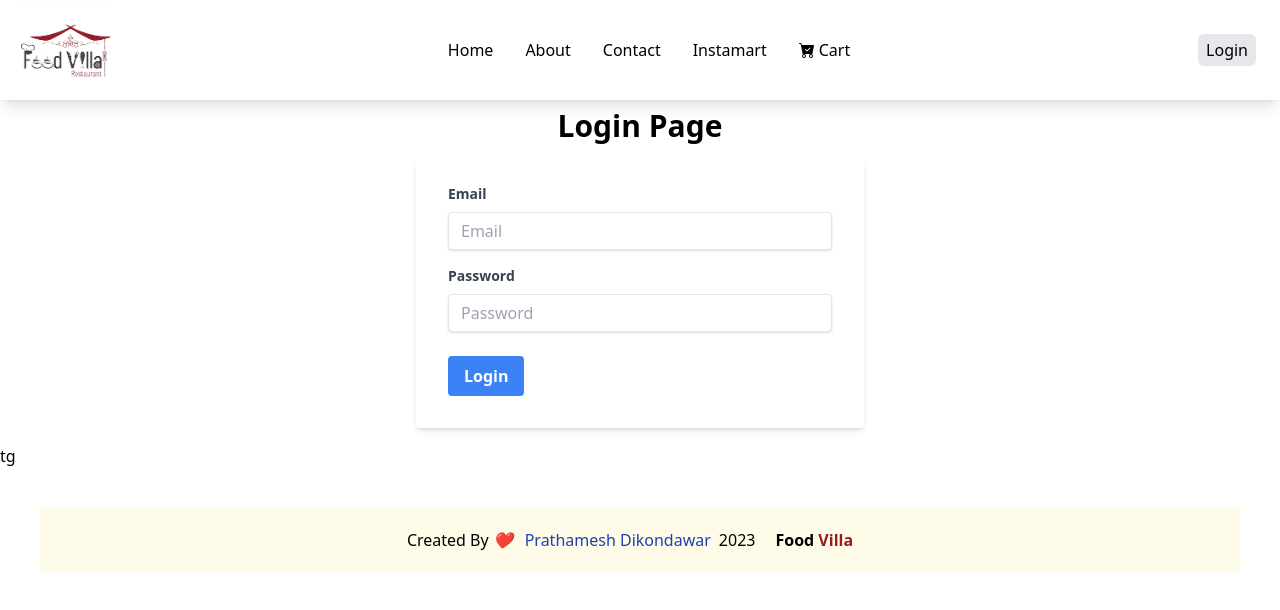
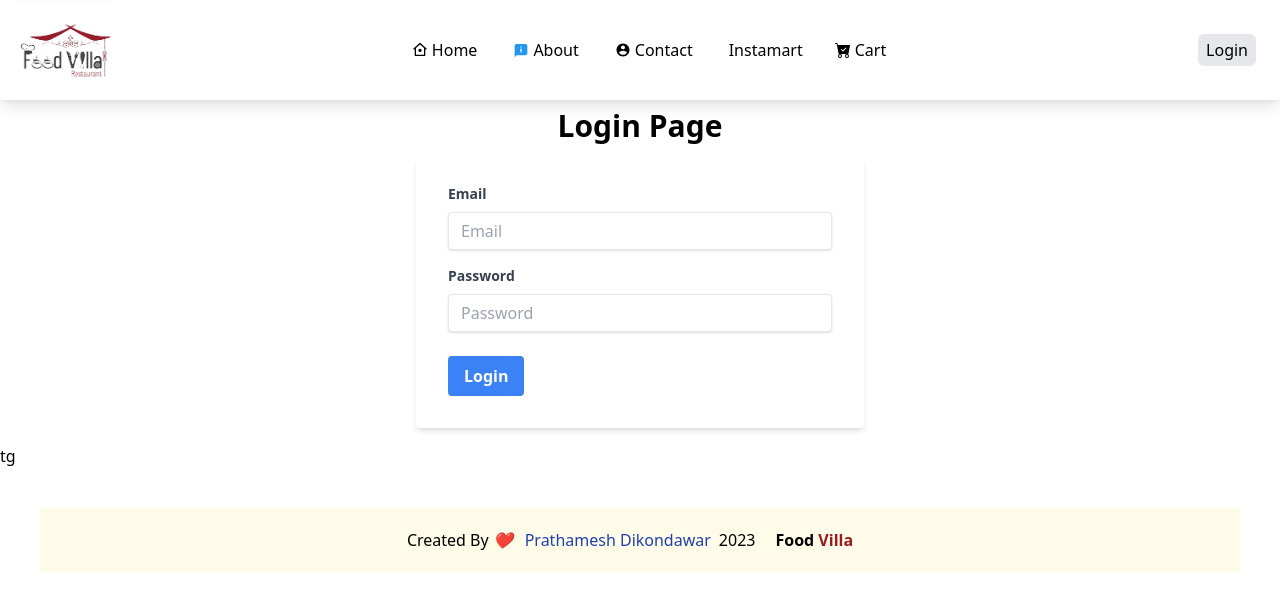
Before and after one commit to Prathamesh47/Nameste-React, a React (Create React App) app: page /login in a window 1280 px wide. Shown: the top 610 px of the page. Built offline with nearby package versions, Linux system fonts and the light colour scheme.

Commit message:
icons-added

```diff
--- a/package.json
+++ b/package.json
@@ -17,6 +17,7 @@
     "react-redux": "^8.1.1",
     "react-router-dom": "^6.16.0",
     "react-scripts": "5.0.1",
+    "react-toastify": "^9.1.3",
     "web-vitals": "^2.1.4"
   },
   "scripts": {
--- a/src/components/Header.js
+++ b/src/components/Header.js
@@ -5,6 +5,10 @@ import { Link, useNavigate } from "react-router-dom";
 import { useSelector } from "react-redux";
 import foodpavilion from "../assets/download.png";
 import { BsFillCartCheckFill } from "react-icons/bs";
+import { FcAbout } from "react-icons/fc";
+import {IoMdContact} from "react-icons/io";
+import {RiHome7Line} from "react-icons/ri";
+
 
 // import useOnline from "../utils/useOnline.js";
 
@@ -38,25 +42,38 @@ export const Header = () => {
 
       <div className="nav-items flex justify-center  items-center">
         <ul className="flex px-10">
-          <div className="   p-2">
+
+
+          <div className=" p-2">
             <Link to="/">
-              <li className="px-2 p-2 hover:bg-orange-400  rounded-md">Home</li>
+              <div className="flex flex-row  p-2 hover:bg-orange-400  rounded-md">
+                <li className=" flex flex-row py-1 ">
+                <RiHome7Line/>
+                </li>
+                <h3 className="px-1   ">Home</h3>
+              </div>
             </Link>
           </div>
 
-          <div className=" p-2 ">
+          <div className=" p-2">
             <Link to="/about">
-              <li className="px-2 p-2 hover:bg-orange-400  rounded-md">
-                About
-              </li>
+              <div className="flex flex-row  p-2 hover:bg-orange-400  rounded-md">
+                <li className=" flex flex-row py-1 ">
+                <FcAbout/>
+                </li>
+                <h3 className="px-1   ">About</h3>
+              </div>
             </Link>
           </div>
 
           <div className=" p-2">
             <Link to="/contact">
-              <li className="px-2 p-2 hover:bg-orange-400  rounded-md">
-                Contact
-              </li>
+              <div className="flex flex-row  p-2 hover:bg-orange-400  rounded-md">
+                <li className=" flex flex-row py-1 ">
+                <IoMdContact/>
+                </li>
+                <h3 className="px-1   ">Contact</h3>
+              </div>
             </Link>
           </div>
 
--- a/src/components/RestaurantMenu.js
+++ b/src/components/RestaurantMenu.js
@@ -10,6 +10,7 @@ import Shimmer from "./shimmer";
 import useResMenu from "../utils/useResMenu";
 import { addItem } from "../utils/cartSlice";
 import { useDispatch } from "react-redux";
+import { toast } from "react-toastify";
 
 const RestaurantMenu = () => {
   const { resId } = useParams();
@@ -24,6 +25,19 @@ const RestaurantMenu = () => {
   const addFoodItem = (item) => {
     dispatch(addItem(item));
   };
+
+  const notify=()=>{
+    toast.success('🍟Item added into the cart!', {
+      position: "bottom-center",
+      autoClose: 5000,
+      hideProgressBar: false,
+      closeOnClick: true,
+      pauseOnHover: true,
+      draggable: true,
+      progress: undefined,
+      theme: "colored",
+      });
+  }
 
   return !restaurant ? (
     <Shimmer />
@@ -82,7 +96,9 @@ const RestaurantMenu = () => {
                         <div className=" flex justify-evenly items-center w-[100px] h-[34px] mt-2.5 text-gray-count outline-none border bg-orange-100 hover:bg-red-400 border-gray rounded-md">
                           <button
                             className="  text-xl text-grey-count font-semibold  "
-                            onClick={() => addFoodItem(item)}
+                            onClick={() => {addFoodItem(item);
+                              notify()}
+                            }
                           >
                             ADD +
                           </button>
--- a/src/index.js
+++ b/src/index.js
@@ -52,6 +52,8 @@ import Basic from "./components/forms";
 
 import { Provider } from "react-redux";
 import store from "./utils/store";
+import { ToastContainer } from 'react-toastify';
+  import 'react-toastify/dist/ReactToastify.css';
 
 // import Insta from "./components/Insta";
 // import Instamart from "./components/Instamart";
@@ -67,6 +69,10 @@ import store from "./utils/store";
 const Instamart = lazy(() => import("./components/Instamart"));
 const About = lazy(() => import("./components/About"));
 // Upon on demand Loading -> upon render -> suspend loading ->
+
+
+
+
 
 const AppLayout = () => {
   const [user, setUser] = useState({
@@ -88,8 +94,21 @@ const AppLayout = () => {
         <Header />
         <Outlet />
         <Footer />
+        <ToastContainer
+        position="bottom-center"
+        autoClose={5000}
+        hideProgressBar={false}
+        newestOnTop={false}
+        closeOnClick
+        rtl={false}
+        pauseOnFocusLoss
+        draggable
+        pauseOnHover
+        theme="colored"
+        />
       </UserContext.Provider>
     </Provider>
+
 
     /**
             header
```
Also changed, not shown: 1 other file (tests, documents, lock files or other folders).
